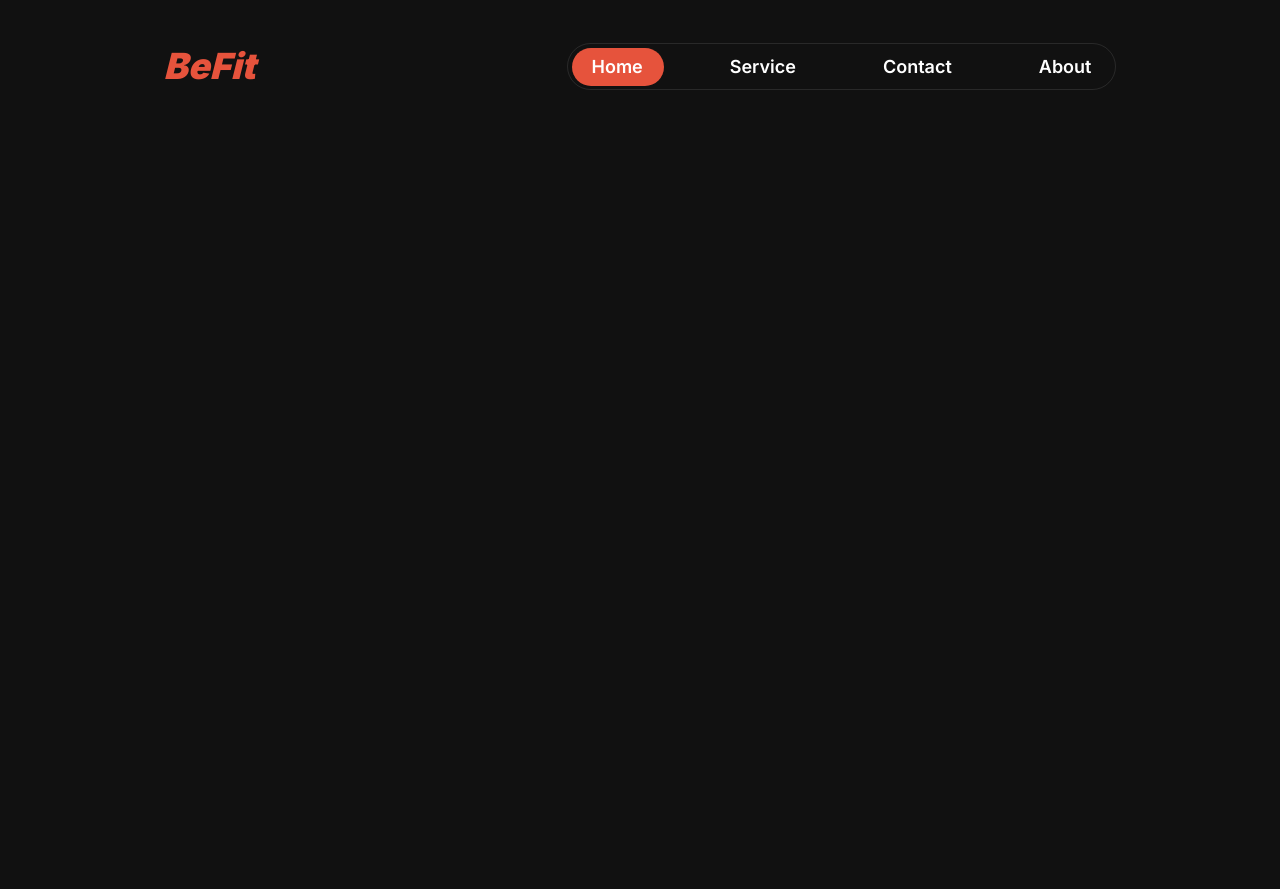
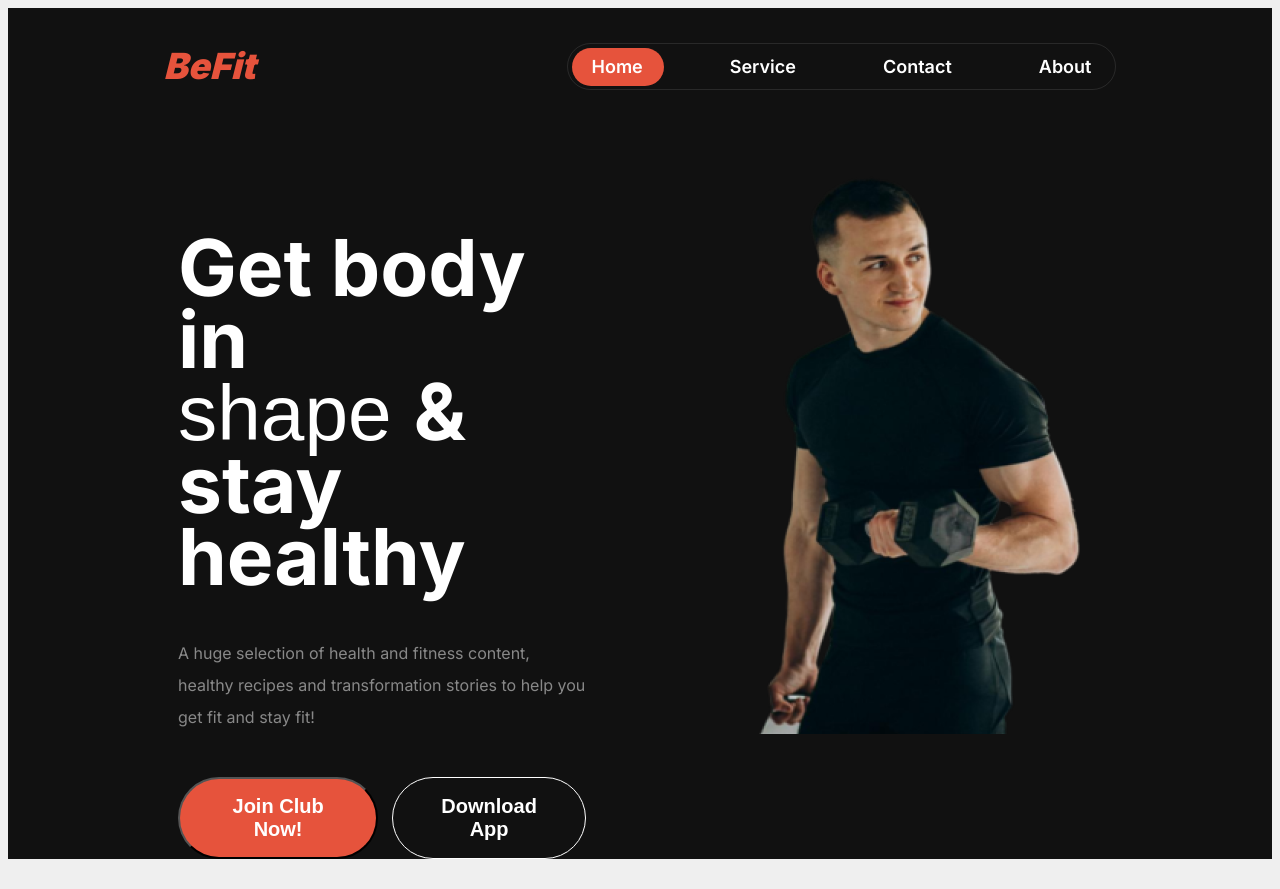
Before and after one commit to Coded-Adil/assignment102, a plain HTML site: page index.html in a window 1280 px wide. Before the commit the page ends 800 px from the top, so only its background shows below. Drawn offline with Linux system fonts and the light colour scheme; a web font is replaced by a local one.

Commit message:
Working on banner section

```diff
--- a/index.html
+++ b/index.html
@@ -11,6 +11,8 @@
     <link href="https://fonts.googleapis.com/css2?family=Inter:wght@100..900&display=swap" rel="stylesheet">
     <!-- icon -->
     <script src="https://kit.fontawesome.com/3eacf1dbc4.js" crossorigin="anonymous"></script>
+    <!-- maima font -->
+    <link href="https://fonts.cdnfonts.com/css/miama" rel="stylesheet">
 </head>
 
 <body class="inter-ok">
@@ -22,10 +24,25 @@
                 <li class="list-item">Service</li>
                 <li class="list-item">Contact</li>
                 <li class="list-item">About</li>
-                <span></span>
+                <span id="span"></span>
             </ul>
             <i id="nav-icon" class="fa-solid fa-bars"></i>
         </nav>
+
+        <!-- banner section -->
+         <section class="banner-container display-flex">
+            <div class="banner-text display-flex">
+                <h3 class="banner-title">Get body in <br><span id="font">shape </span>& stay <br>healthy</h3>
+                <p class="box-description">A huge selection of health and fitness content, healthy recipes and transformation stories to help you get fit and stay fit!</p>
+                <div class="banner-btn display-flex">
+                    <button class="btn-red">Join Club Now!</button>
+                    <button id="btn-basic">Download App</button>
+                </div>
+            </div>
+            <div class="banner-face-image">
+                <img src="images/Images 2.png" alt="">
+            </div>
+         </section>
     </header>
     <main>
 
--- a/styles/style.css
+++ b/styles/style.css
@@ -7,7 +7,31 @@
 }
 
 body{
+    background-color: #1111;
+}
+
+header{
     background-color: rgba(17, 17, 17, 1);
+}
+
+/* shared style */
+.display-flex{
+    display: flex;
+}
+
+.box-description{
+    font-size: 1rem;
+    color: rgba(255, 255, 255, 0.5);
+    line-height: 2rem;
+}
+
+.btn-red{
+    font-size: 1.25rem;
+    color: #FFFF;
+    font-weight: 700;
+    border-radius: 42px;
+    padding: 16px 48px;
+    background-color: #E6533C;
 }
 
 /* navbar style */
@@ -42,7 +66,7 @@ body{
     z-index: 1;
 }
 
-span{
+#span{
     position: absolute;
     width: 52px;
     height: 50%;
@@ -55,21 +79,21 @@ span{
 
 
 /* just a little animetion */
-.list-item:nth-child(1):hover~span
+.list-item:nth-child(1):hover~#span
 {
     left: 0;
 }
-.list-item:nth-child(2):hover~span
+.list-item:nth-child(2):hover~#span
 {
     left: 150px;
     width: 50px;
 }
-.list-item:nth-child(3):hover~span
+.list-item:nth-child(3):hover~#span
 {
     left: 305px;
     width: 55px;
 }
-.list-item:nth-child(4):hover~span
+.list-item:nth-child(4):hover~#span
 {
     left: 450px;
     width: 52px;
@@ -77,6 +101,44 @@ span{
 
 #nav-icon{
     display: none;
+}
+
+/* Banner section style */
+.banner-container{
+    margin: 30px 150px;
+    gap: 167px;
+    padding: 0px 20px;
+}
+
+.banner-text{
+    flex-direction: column;
+    gap: 28px;
+    line-height: 4.5rem;
+}
+
+.banner-title{
+    font-size: 4.90rem;
+    color: #FFFF;
+    margin-bottom: 0px;
+}
+
+.banner-btn{
+    gap: 14px;
+}
+
+#btn-basic{
+    font-size: 1.25rem;
+    color: #FFFF;
+    font-weight: 700;
+    border-radius: 42px;
+    padding: 16px 48px;
+    background-color: #1111;
+    border: 1px solid #FFFF;
+}
+
+#font{
+    font-family: 'Miama', sans-serif;
+    font-weight: 400;
 }
 
 /* Mobile responsive style */
```
